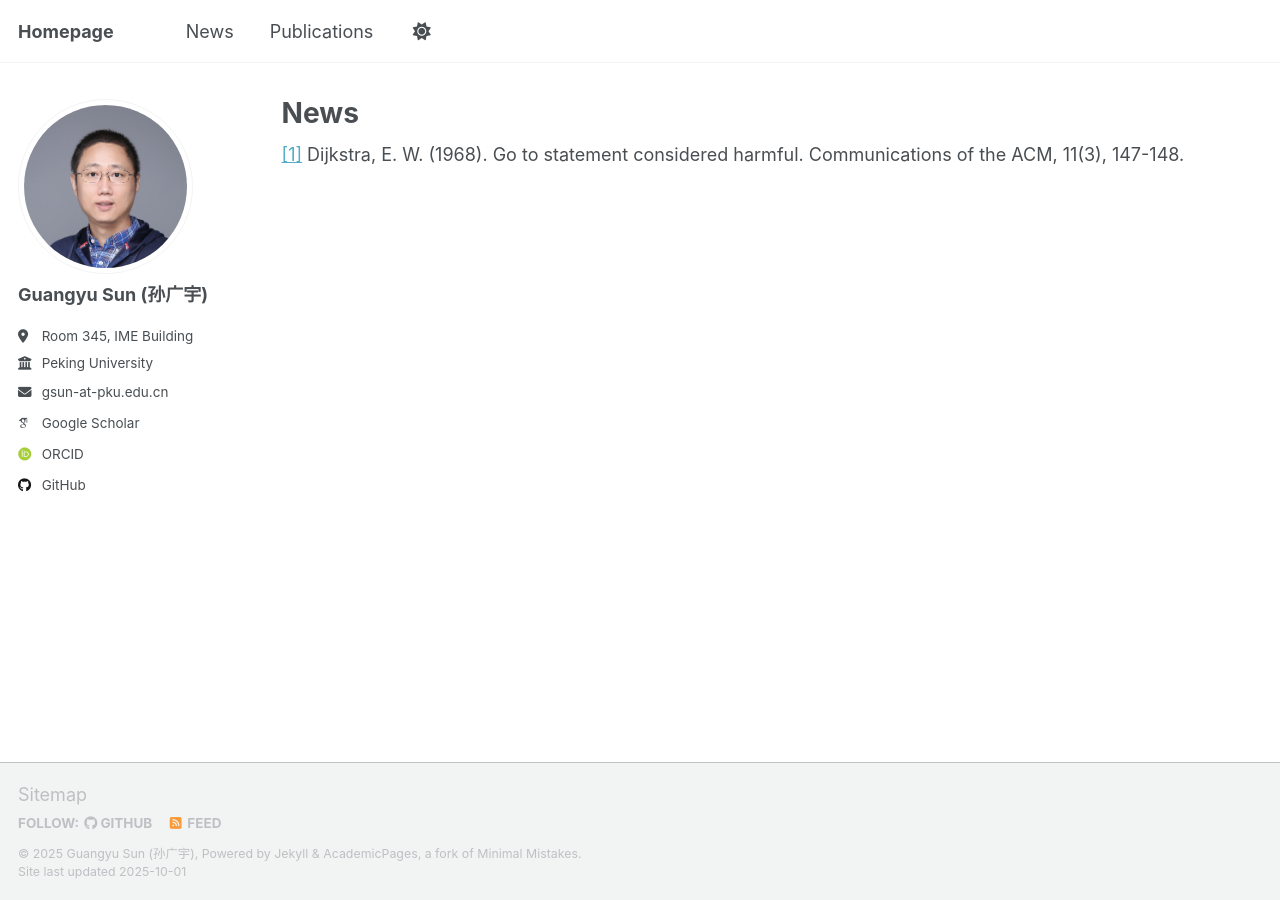
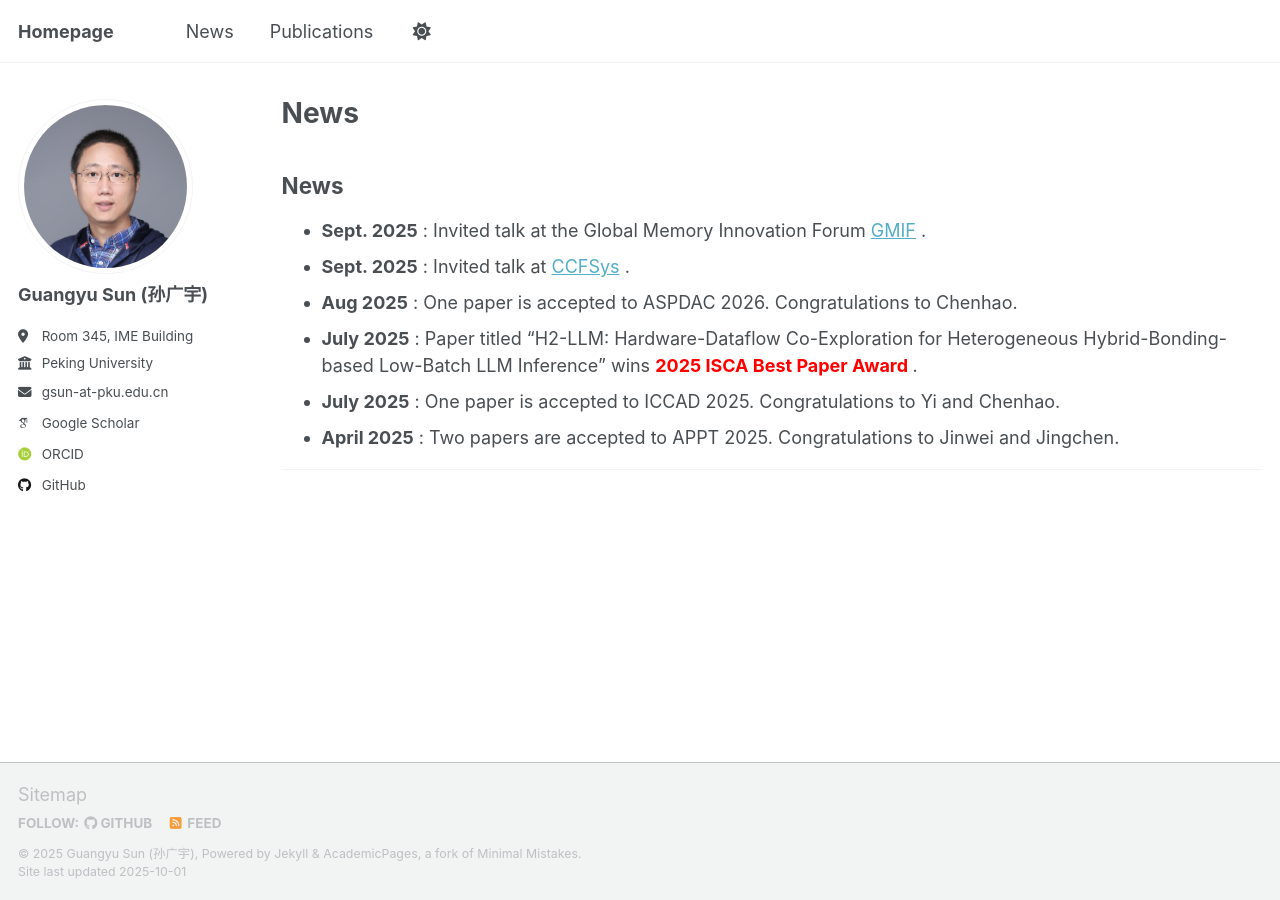
Before and after one commit to gsunpku/gsunpku.github.io, a Jekyll site: the page built from _pages/news.html, in a window 1280 px wide. Built offline with Jekyll 4.4.1, drawn with Linux system fonts in a browser that asks for light colours; some web fonts are replaced; a script that is not in the unit is left out.

Commit message:
Update news.html

```diff
--- a/_pages/news.html
+++ b/_pages/news.html
@@ -5,7 +5,37 @@ permalink: /news/
 author_profile: true
 ---
 
-<a id="1">[1]</a>
-Dijkstra, E. W. (1968).
-Go to statement considered harmful.
-Communications of the ACM, 11(3), 147-148.
+<h2 id="news">News</h2>
+                        <ul>
+                            <li>
+                                <strong>Sept. 2025</strong>
+                                : Invited talk at the Global Memory Innovation Forum <a href="https://www.gmif.com.cn/">GMIF</a>
+                                .
+                            </li>
+                            <li>
+                                <strong>Sept. 2025</strong>
+                                : Invited talk at <a href="https://ccf.org.cn/CCFSys2023">CCFSys</a>
+                                .
+                            </li>
+                            <li>
+                                <strong>Aug 2025</strong>
+                                : One paper is accepted to ASPDAC 2026. Congratulations to Chenhao.
+                            </li>
+                            <li>
+                                <strong>July 2025</strong>
+                                : Paper titled “H2-LLM: Hardware-Dataflow Co-Exploration for Heterogeneous Hybrid-Bonding-based Low-Batch LLM Inference” wins
+                                <strong>
+                                    <font color="red">2025 ISCA Best Paper Award</font>
+                                </strong>
+                                .
+                            </li>
+                            <li>
+                                <strong>July 2025</strong>
+                                : One paper is accepted to ICCAD 2025. Congratulations to Yi and Chenhao.
+                            </li>
+                            <li>
+                                <strong>April 2025</strong>
+                                : Two papers are accepted to APPT 2025. Congratulations to Jinwei and Jingchen.
+                            </li>
+                        </ul>
+                        <hr/>
```
